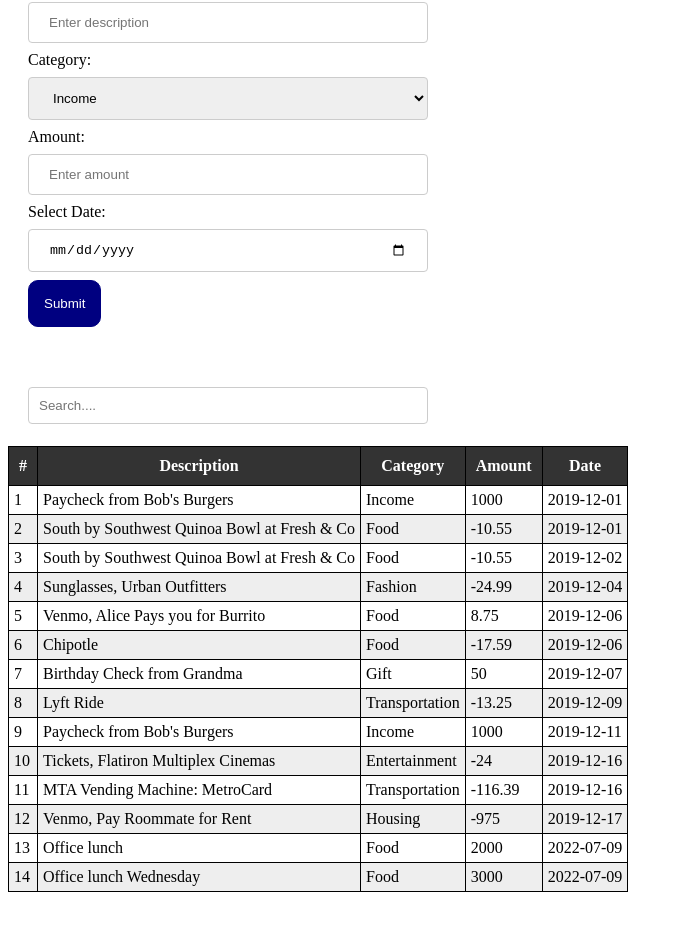
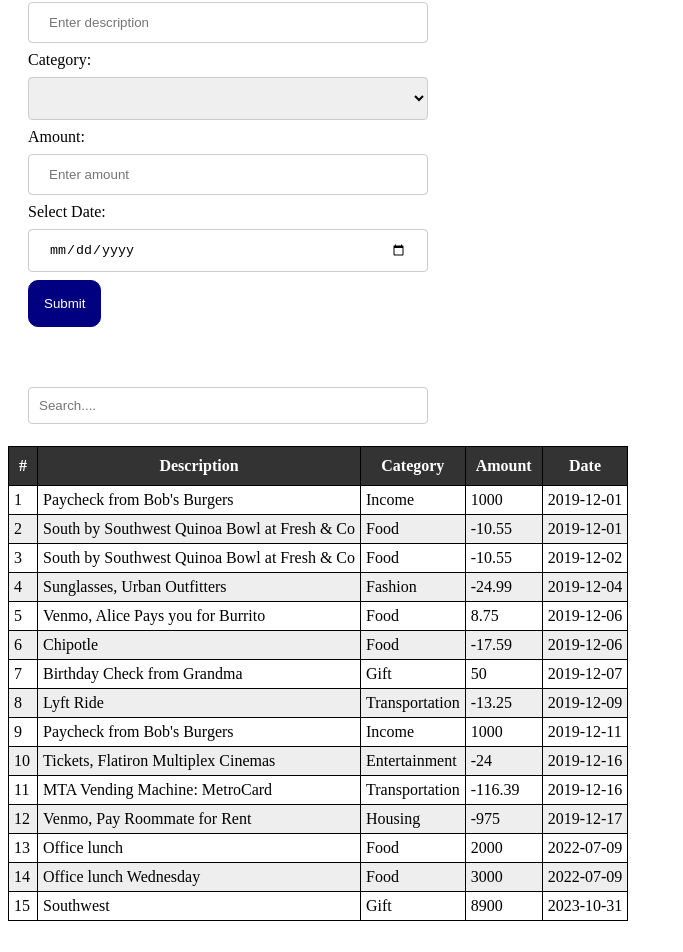
Before and after one commit to lee-kibugi/Code-Challenge-Bank-of-Flatiron, a React (Create React App) app: page / in a window 1280 px wide. Shown: the part 93-1045 px from the top of the page, without its empty margins (0-683 px from the left). Built offline with nearby package versions, Linux system fonts and the light colour scheme; data requests are answered from the project's data file.

Commit message:
completed assignment

```diff
--- a/db/db.json
+++ b/db/db.json
@@ -97,6 +97,13 @@
       "category": "Food",
       "amount": "3000",
       "id": 14
+    },
+    {
+      "date": "2023-10-31",
+      "description": "Southwest",
+      "category": "Gift",
+      "amount": 8900,
+      "id": 15
     }
   ]
 }
--- a/src/components/AddTransaction.js
+++ b/src/components/AddTransaction.js
@@ -1,17 +1,66 @@
-import React from 'react'
+import React, { useState } from 'react'
 
 function AddTransaction() {
+    const [description, setDescription] = useState(null);
+    const [category, setCategory] = useState(null);
+    const [amount, setAmount] = useState(0);
+    const [date, setDate] = useState(0);
+
+
+    const handleSubmit = (e) => {
+        e.preventDefault();
+
+        const newTransaction = {
+            date,
+            description,
+            category,
+            amount: parseFloat(amount), // Convert amount to a number
+          };
+
+        fetch('http://localhost:4000/transactions', {
+            method: 'POST',
+            headers: {
+                "Content-Type":'application/json'
+            },
+            body: JSON.stringify(newTransaction)
+        })
+        .then((response)=>{
+            if (response.ok) {
+                alert('Transaction added successfully');
+
+                setDescription('');
+                setCategory('');
+                setAmount(0);
+                setDate('');
+              } else {
+                alert('Error adding transaction');
+              }
+        })
+        .catch (error => {
+            console.error('Error:', error);
+        })
+    }
   return (
     <div>
         <div style={{padding: '10px', fontWeight:'bold', fontSize:'large'}}>Add Transaction</div>
         <form>
             <label htmlFor="description">Description: </label>
             <br />
-            <input type='text' placeholder='Enter description'/>
+            <input
+            type='text'
+            required
+            placeholder='Enter description'
+            onChange={(e)=> setDescription(e.target.value)}
+            />
             <br />
             <label htmlFor="description">Category: </label>
             <br />
-            <select>
+            <select
+            required
+            onChange={(e)=> setCategory(e.target.value)}
+
+            >
+                <option></option>
                 <option value="Income">Income</option>
                 <option value="Food">Food</option>
                 <option value="Fashion">Fashion</option>
@@ -24,16 +73,29 @@ function AddTransaction() {
             <br />
             <label htmlFor="Amount">Amount: </label>
             <br />
-            <input type='number' placeholder='Enter amount'/>
+            <input
+            type='number'
+            placeholder='Enter amount'
+            required
+            onChange={(e)=> setAmount(e.target.value)}
+            />
 
             <br />
             <label htmlFor="date">Select Date: </label>
             <br />
-            <input type="date" />
+            <input
+            type="date"
+            onChange={(e)=> setDate(e.target.value)}
+            required
+            />
 
             <br />
 
-            <button type='submit'>
+            <button
+            onClick={
+                (e)=> handleSubmit(e)
+            }
+            type='submit'>
                 Submit
             </button>
 
```
Lines whose indentation alone changed are shown as unchanged.
